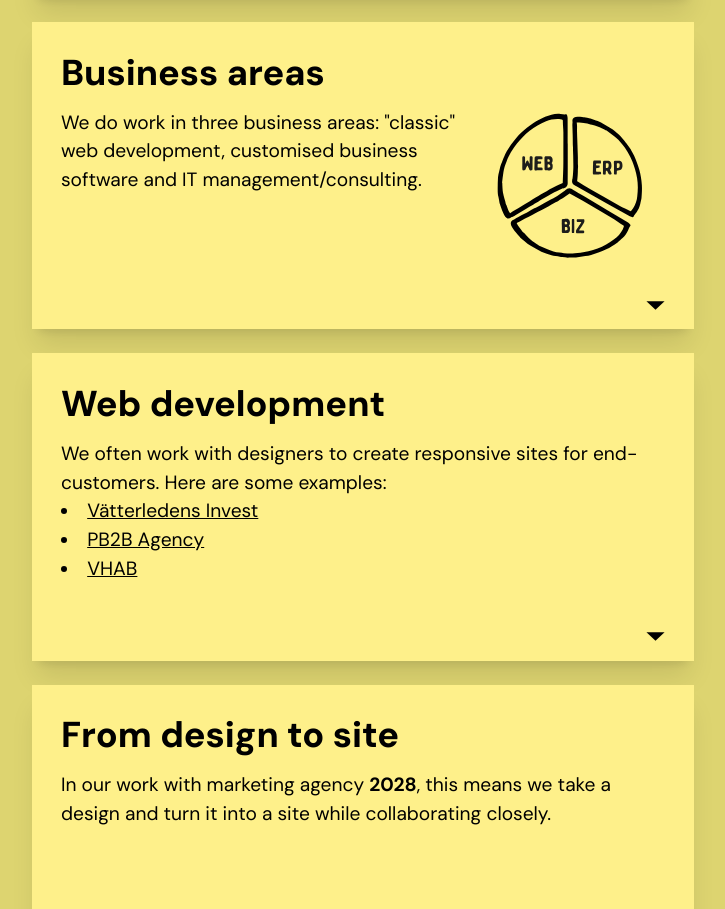
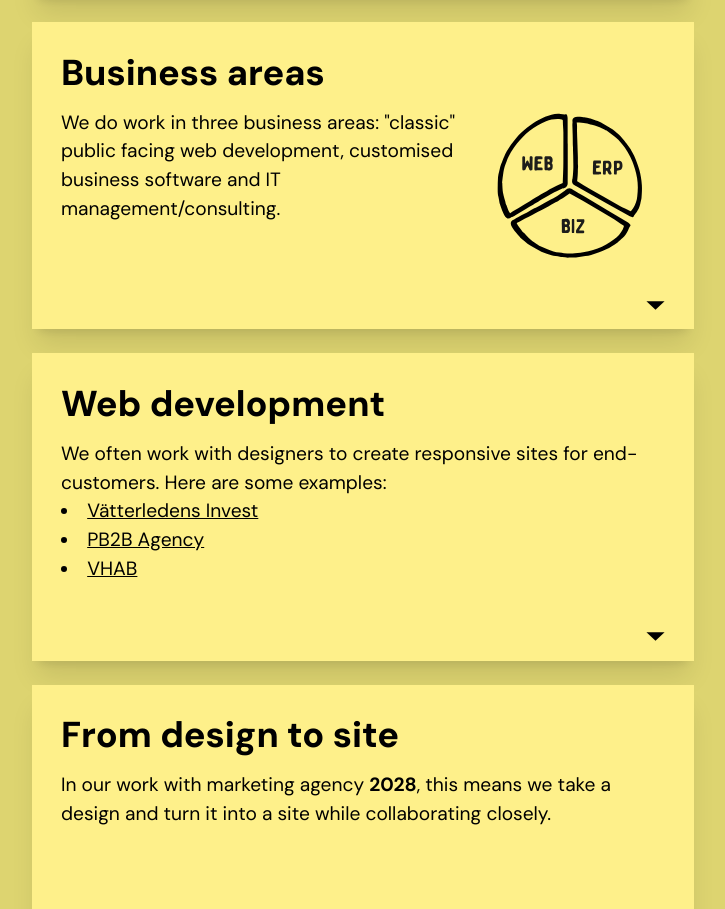
Before and after one commit to insulationman/cabanossy-se, a React (Vite) app: page / in a window 1280 px wide. Shown: the part 909-1818 px from the top of the page, without its empty margins (277-1002 px from the left). Built offline with nearby package versions, Linux system fonts and the light colour scheme.

Commit message:
Update business areas in App.tsx

```diff
--- a/src/App.tsx
+++ b/src/App.tsx
@@ -43,8 +43,9 @@ function App() {
         <Card title="Business areas">
           <div className="flex flex-col md:flex-row  gap-3">
             <p className="order-2 md:order-first">
-              We do work in three business areas: "classic" web development,
-              customised business software and IT management/consulting.
+              We do work in three business areas: "classic" public facing web
+              development, customised business software and IT
+              management/consulting.
             </p>
             <img
               src={PieChart}
```
